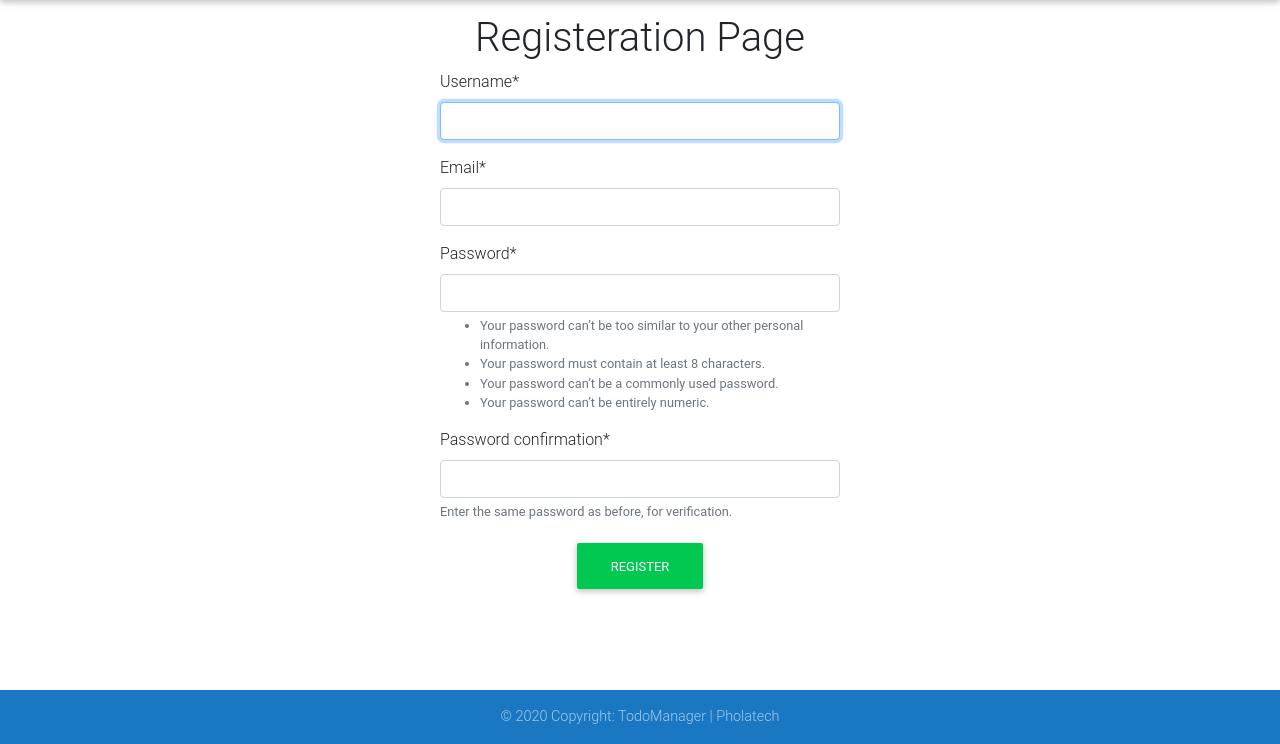
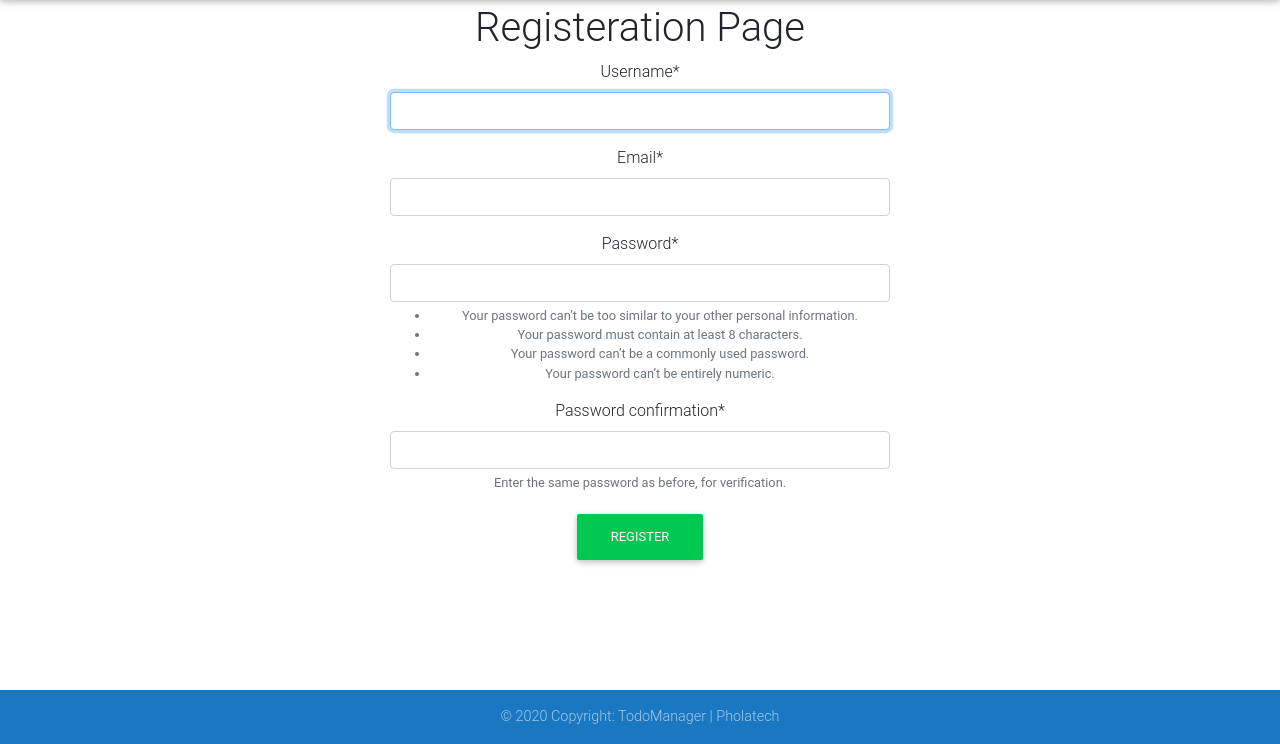
Before and after one commit to Pholarin/todo, a Django app: page /register in a window 1280 px wide. Shown: the part 56-800 px from the top of the page. Run offline with Django 3.2, Linux system fonts and the light colour scheme; some libraries are stand-ins or nearby versions.

Commit message:
update register.html and forms.pr

```diff
--- a/user/forms.py
+++ b/user/forms.py
@@ -5,6 +5,8 @@ from django.contrib.auth.forms import UserCreationForm
 
 
 class SignUpForm(UserCreationForm):
+
+
 	username= forms.CharField(max_length=30)
 	email =forms.EmailField(max_length=200)
 
--- a/user/templates/user/register.html
+++ b/user/templates/user/register.html
@@ -4,7 +4,8 @@
 Register-Mytask
 {%endblock%}
 {%block main%}
-<div style="padding: 10px 50px 70px; width: 500px; margin: auto;">
+<center>
+<div style=" width: 500px;">
 <h1><center>Registeration Page</center></h1>
 
 <form method="post" action="{%url 'user:register'%}">
@@ -13,5 +14,5 @@ Register-Mytask
     {%csrf_token%}
     <center><button type="submit" class="btn btn-success">Register</button></center>
 </form>
-</div>
+</div></center>
 {%endblock%}
```
Also changed, not shown: db.sqlite3.
